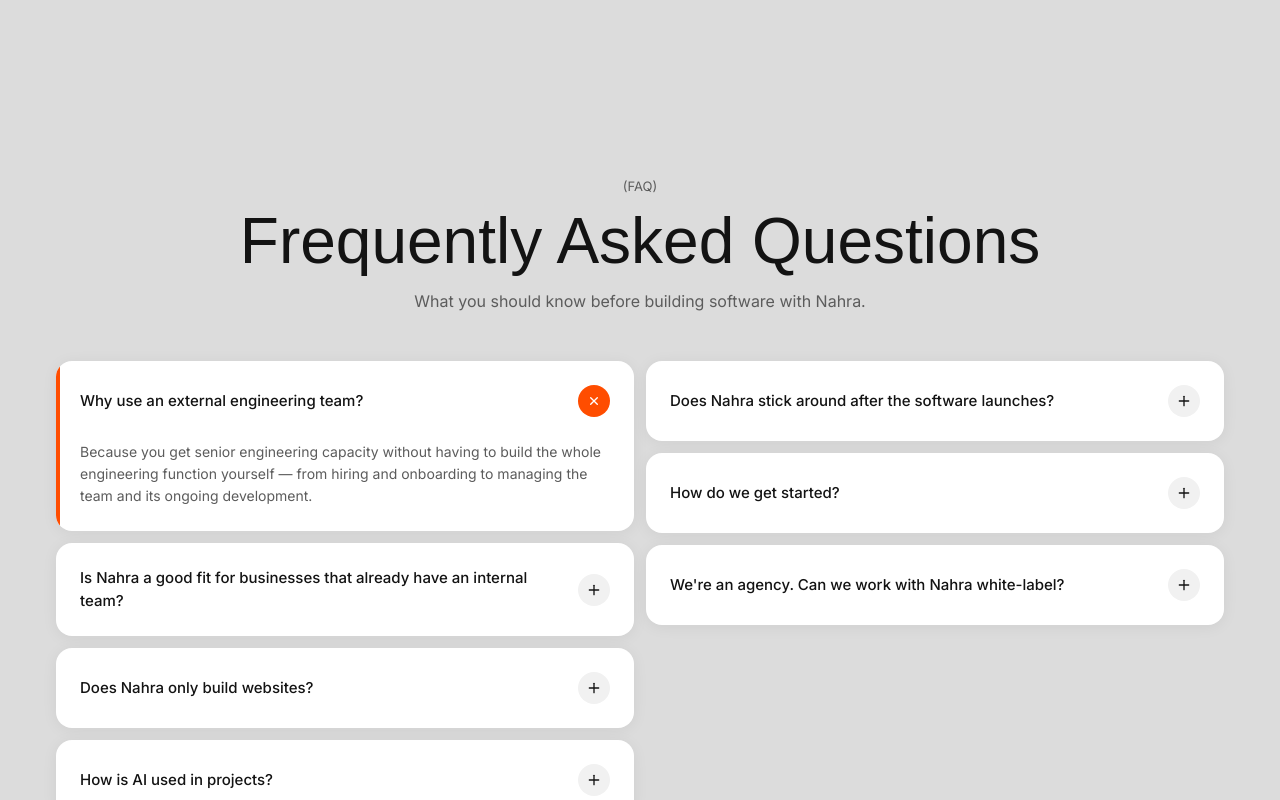
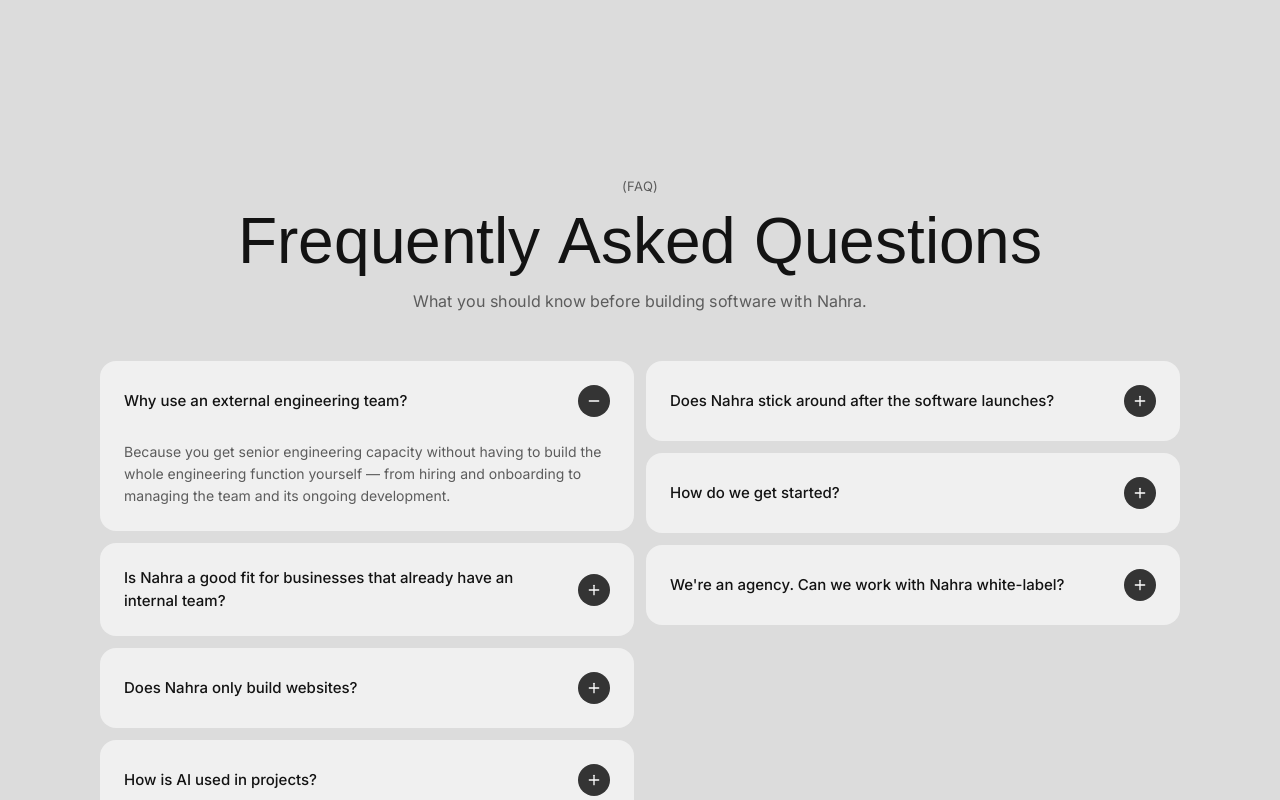
Before and after one commit to iWantToBeAProgrammer/nahra-tech, a Next.js app: page /en in a window 1280 px wide. Both pictures are taken after a click on the button "Why use an external engineering team?". Shown: the part 11748-12548 px from the top of the page. Before the commit the page ends 12000 px from the top, so only its background shows below. After the commit the page ends 12000 px from the top, so only its background shows below. Built offline with nearby package versions, Linux system fonts and the light colour scheme; a web font is replaced by a local one.

Commit message:
feat: enhance FAQSection with scroll-triggered header reveal using TypewriterChars; update ScrollReveal for blur effect

```diff
--- a/src/components/sections/FAQSection.tsx
+++ b/src/components/sections/FAQSection.tsx
@@ -1,10 +1,11 @@
 "use client";
 
-import { useState } from "react";
+import { useEffect, useRef, useState } from "react";
 import { motion, AnimatePresence } from "framer-motion";
-import { Plus } from "lucide-react";
+import { Plus, Minus } from "lucide-react";
 import type { Dictionary } from "@/data/dictionaries";
 import ScrollReveal from "@/components/ui/ScrollReveal";
+import TypewriterChars from "@/components/ui/TypewriterChars";
 
 type FAQItem = { id: number; question: string; answer: string };
 
@@ -20,20 +21,11 @@
   onToggle: () => void;
 }) {
   return (
-    <ScrollReveal delay={i * 60}>
+    <ScrollReveal delay={i * 60} blur>
       <div
         className="relative flex flex-col rounded-2xl overflow-hidden"
-        style={{ background: "rgb(255,255,255)", boxShadow: "0 2px 16px rgba(0,0,0,0.06)" }}
+        style={{ background: "rgb(240,240,240)" }}
       >
-        <motion.div
-          aria-hidden
-          className="absolute left-0 top-0 bottom-0 w-1"
-          style={{ background: "rgb(255,77,0)", transformOrigin: "top" }}
-          initial={false}
-          animate={{ scaleY: isOpen ? 1 : 0 }}
-          transition={{ duration: 0.35, ease: [0.16, 1, 0.3, 1] }}
-        />
-
         <button
           className="flex items-center justify-between gap-4 w-full text-left p-6"
           onClick={onToggle}
@@ -41,14 +33,16 @@
           <span className="font-body text-ink-black font-medium" style={{ fontSize: "15px" }}>
             {item.question}
           </span>
-          <motion.span
+          <span
             className="shrink-0 w-8 h-8 rounded-full flex items-center justify-center"
-            initial={false}
-            animate={{ backgroundColor: isOpen ? "rgb(255,77,0)" : "rgba(19,19,19,0.06)", rotate: isOpen ? 45 : 0 }}
-            transition={{ duration: 0.25, ease: [0.16, 1, 0.3, 1] }}
+            style={{ background: "rgba(12,12,12,0.82)" }}
           >
-            <Plus size={16} strokeWidth={2} color={isOpen ? "white" : "rgb(19,19,19)"} aria-hidden />
-          </motion.span>
+            {isOpen ? (
+              <Minus size={16} strokeWidth={2} color="white" aria-hidden />
+            ) : (
+              <Plus size={16} strokeWidth={2} color="white" aria-hidden />
+            )}
+          </span>
         </button>
 
         <AnimatePresence initial={false}>
@@ -90,20 +84,76 @@
   const left = indexed.slice(0, mid);
   const right = indexed.slice(mid);
 
+  // Header reveal — same per-character left-to-right sweep as the Hero
+  // headline (shared TypewriterChars), but gated behind an IntersectionObserver
+  // instead of firing on mount, and paced slower (18ms/char vs. Hero's ~5ms/char)
+  // since this is a deliberate scroll-triggered reveal, not a page-load one.
+  const headerRef = useRef<HTMLDivElement>(null);
+  const [visibleCount, setVisibleCount] = useState(0);
+
+  const labelStart = 0;
+  const headingStart = labelStart + faq.label.length;
+  const subheadingStart = headingStart + faq.heading.length;
+  const totalChars = subheadingStart + faq.subheading.length;
+
+  useEffect(() => {
+    const el = headerRef.current;
+    if (!el) return;
+
+    if (window.matchMedia("(prefers-reduced-motion: reduce)").matches) {
+      requestAnimationFrame(() => setVisibleCount(totalChars));
+      return;
+    }
+
+    let rafId = 0;
+
+    const observer = new IntersectionObserver(
+      ([entry]) => {
+        if (!entry.isIntersecting) return;
+        observer.disconnect();
+
+        let start: number | null = null;
+        const msPerChar = 18;
+        const durationMs = Math.max(totalChars * msPerChar, 1);
+
+        const tick = (ts: number) => {
+          if (start === null) start = ts;
+          const elapsed = ts - start;
+          const next = Math.min(totalChars, Math.round((elapsed / durationMs) * totalChars));
+          setVisibleCount(next);
+          if (next < totalChars) rafId = requestAnimationFrame(tick);
+        };
+
+        rafId = requestAnimationFrame(tick);
+      },
+      { threshold: 0.3 }
+    );
+
+    observer.observe(el);
+    return () => {
+      observer.disconnect();
+      cancelAnimationFrame(rafId);
+    };
+  }, [totalChars]);
+
   return (
     <section className="bg-bg-light px-6 py-16 md:px-14 md:py-20 lg:px-14 lg:py-28">
-      {/* Header — centered */}
-      <ScrollReveal>
-        <div className="flex flex-col items-center gap-3 mb-4 text-center">
-          <span className="font-body text-dark-gray text-[13px]">{faq.label}</span>
+      <div className="mx-auto" style={{ maxWidth: "1080px" }}>
+        {/* Header — centered, per-character reveal driven by visibleCount above */}
+        <div ref={headerRef} className="flex flex-col items-center gap-3 mb-4 text-center">
+          <TypewriterChars
+            text={faq.label}
+            startIndex={labelStart}
+            visibleCount={visibleCount}
+            className="font-body text-dark-gray text-[13px]"
+          />
           <h2 className="font-display text-ink-black leading-none" style={{ fontSize: "clamp(36px, 5vw, 64px)" }}>
-            {faq.heading}
+            <TypewriterChars text={faq.heading} startIndex={headingStart} visibleCount={visibleCount} />
           </h2>
         </div>
         <p className="font-body text-dark-gray text-center mb-12" style={{ fontSize: "16px", lineHeight: "24px" }}>
-          {faq.subheading}
+          <TypewriterChars text={faq.subheading} startIndex={subheadingStart} visibleCount={visibleCount} />
         </p>
-      </ScrollReveal>
 
         {/* 2-column grid of cards */}
         <div className="grid grid-cols-1 md:grid-cols-2 gap-3">
@@ -118,6 +168,7 @@
             ))}
           </div>
         </div>
+      </div>
     </section>
   );
 }
--- a/src/components/sections/HeroSection.tsx
+++ b/src/components/sections/HeroSection.tsx
@@ -5,48 +5,10 @@
 import { useState, useEffect } from "react";
 import type { Dictionary } from "@/data/dictionaries";
 import { images } from "@/data/images";
+import TypewriterChars from "@/components/ui/TypewriterChars";
 
 const heroAvatars = [images.heroAvatar1, images.heroAvatar2, images.heroAvatar3];
 const heroInlines = [images.heroInline1, images.heroInline2, images.heroInline3];
-
-function TypewriterChars({
-  text,
-  startIndex,
-  visibleCount,
-  className = "",
-  style = {},
-}: {
-  text: string;
-  startIndex: number;
-  visibleCount: number;
-  className?: string;
-  style?: React.CSSProperties;
-}) {
-  return (
-    <span className={className} style={style}>
-      {text.split("").map((char, i) => {
-        const charIndex = startIndex + i;
-        const isRevealed = charIndex < visibleCount;
-        return (
-          <span
-            key={`char-${startIndex + i}`}
-            style={{
-              display: "inline-block",
-              whiteSpace: char === " " ? "pre" : "normal",
-              filter: isRevealed ? "blur(0px)" : "blur(4px)",
-              opacity: isRevealed ? 1 : 0,
-              transform: isRevealed ? "translateY(0)" : "translateY(3px)",
-              transition: "filter 120ms ease-out, opacity 120ms ease-out, transform 120ms ease-out",
-              willChange: "filter, opacity, transform",
-            }}
-          >
-            {char}
-          </span>
-        );
-      })}
-    </span>
-  );
-}
 
 export default function HeroSection({ dict }: { dict: Dictionary }) {
   const { hero } = dict;
--- a/src/components/ui/ScrollReveal.tsx
+++ b/src/components/ui/ScrollReveal.tsx
@@ -7,6 +7,8 @@
   className?: string;
   delay?: number;
   threshold?: number;
+  /** Light blur-in + scale-up on top of the usual fade + translateY — for small, staggered items (cards, pills), not the heavier headline-scale reveal. */
+  blur?: boolean;
 }
 
 export default function ScrollReveal({
@@ -14,6 +16,7 @@
   className = "",
   delay = 0,
   threshold = 0.15,
+  blur = false,
 }: ScrollRevealProps) {
   const ref = useRef<HTMLDivElement>(null);
   const [isVisible, setIsVisible] = useState(false);
@@ -44,15 +47,29 @@
     return () => observer.disconnect();
   }, [threshold]);
 
+  const revealed = isVisible || isReducedMotion;
+  // Blur variant is tuned for small staggered items: quicker and subtler
+  // than a plain fade so a run of cards doesn't take forever to settle.
+  const durationMs = isReducedMotion ? 300 : blur ? 420 : 550;
+
   return (
     <div
       ref={ref}
       className={className}
       style={{
         opacity: isVisible ? 1 : 0,
-        transform: isVisible || isReducedMotion ? "translateY(0)" : "translateY(28px)",
-        transition: `opacity ${isReducedMotion ? 300 : 550}ms cubic-bezier(0.16, 1, 0.3, 1) ${delay}ms, transform 550ms cubic-bezier(0.16, 1, 0.3, 1) ${delay}ms`,
-        willChange: "opacity, transform",
+        transform: blur
+          ? revealed
+            ? "translateY(0) scale(1)"
+            : "translateY(16px) scale(0.96)"
+          : revealed
+            ? "translateY(0)"
+            : "translateY(28px)",
+        ...(blur ? { filter: revealed ? "blur(0px)" : "blur(5px)" } : {}),
+        transition: `opacity ${durationMs}ms cubic-bezier(0.16, 1, 0.3, 1) ${delay}ms, transform ${durationMs}ms cubic-bezier(0.16, 1, 0.3, 1) ${delay}ms${
+          blur ? `, filter ${durationMs}ms cubic-bezier(0.16, 1, 0.3, 1) ${delay}ms` : ""
+        }`,
+        willChange: blur ? "opacity, transform, filter" : "opacity, transform",
       }}
     >
       {children}
--- /dev/null
+++ b/src/components/ui/TypewriterChars.tsx
@@ -0,0 +1,43 @@
+// Renders `text` as one span per character, blurred/hidden past `visibleCount`
+// (relative to `startIndex`) and settled once revealed — the left-to-right
+// sweep used by Hero's headline and FAQSection's header. The caller owns
+// driving `visibleCount` (e.g. a rAF timer gated behind an IntersectionObserver)
+// so multiple calls can share one continuous counter across several lines/segments.
+export default function TypewriterChars({
+  text,
+  startIndex,
+  visibleCount,
+  className = "",
+  style = {},
+}: {
+  text: string;
+  startIndex: number;
+  visibleCount: number;
+  className?: string;
+  style?: React.CSSProperties;
+}) {
+  return (
+    <span className={className} style={style}>
+      {text.split("").map((char, i) => {
+        const charIndex = startIndex + i;
+        const isRevealed = charIndex < visibleCount;
+        return (
+          <span
+            key={`char-${startIndex + i}`}
+            style={{
+              display: "inline-block",
+              whiteSpace: char === " " ? "pre" : "normal",
+              filter: isRevealed ? "blur(0px)" : "blur(4px)",
+              opacity: isRevealed ? 1 : 0,
+              transform: isRevealed ? "translateY(0)" : "translateY(3px)",
+              transition: "filter 120ms ease-out, opacity 120ms ease-out, transform 120ms ease-out",
+              willChange: "filter, opacity, transform",
+            }}
+          >
+            {char}
+          </span>
+        );
+      })}
+    </span>
+  );
+}
```
Lines whose indentation alone changed are shown as unchanged.
